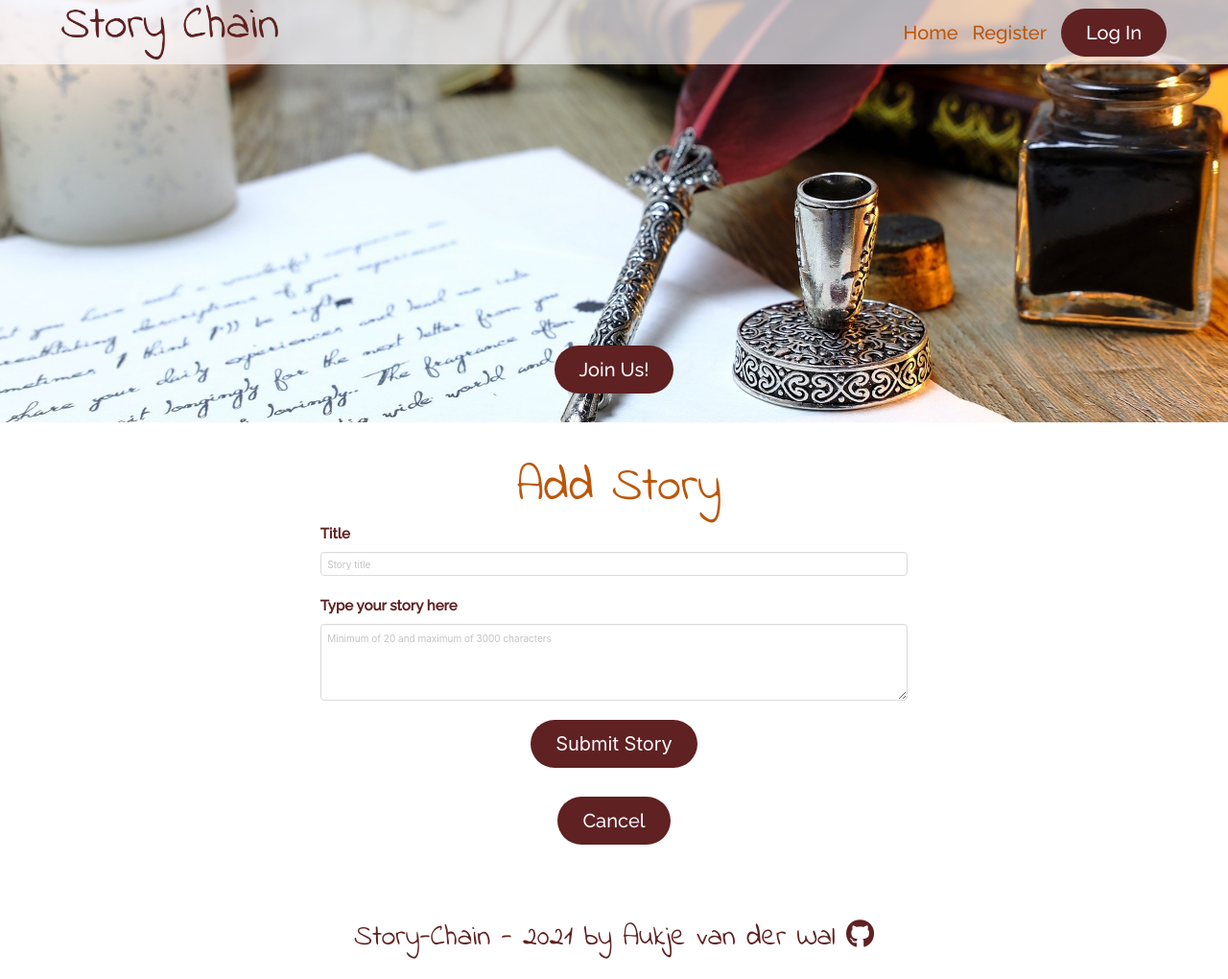
After one commit to Code-Institute-Submissions/story-chain, a Flask app: page /add/story/ in a window 1280 px wide. The commit adds this page. Shown: the whole page at 96% size. Run offline with Flask 2, Linux system fonts and the light colour scheme; some libraries are stand-ins or nearby versions.

Commit message:
Minor css to chaincard and addstory

```diff
--- a/app.py
+++ b/app.py
@@ -243,8 +243,9 @@
             "story_title": request.form.get("story_title"),
             "story_content": request.form.get("story_content"),
             "author": session["user"],
-            "created_on": date_created
-            # "story_chains": []
+            "created_on": date_created,
+            "story_chains": [],
+            "edited": False
         }
         stories_coll.insert_one(story)
         flash("Story Successfully Added")
@@ -267,12 +268,14 @@
             "story_title": request.form.get("story_title"),
             "story_content": request.form.get("story_content"),
             "author": session["user"],
-            "created_on": created_on
+            "created_on": created_on,
+            "story_chains": [],
+            "edited": True
         }
         stories_coll.update({"_id": ObjectId(story_id)}, submit)
         flash("Edit story succesfull")
         return redirect(url_for("read_story",
-                                story_id=story_id))
+                                story_id=story_id, edited=True))
 
     story = stories_coll.find_one({"_id": ObjectId(story_id)})
     return render_template("pages/story.html",
--- a/templates/components/cards/chaincard.html
+++ b/templates/components/cards/chaincard.html
@@ -3,10 +3,10 @@
 <div class="card is-fullwidth mb-5">
 	<header class="card-header has-icon-left">
         <i class="fas fa-feather-alt"></i>
-	    <p class="card-header-title">Chains</p>
+	    <p class="card-header-title">Chain added by: {{ chain.author }}</p>
     </header>
     <div class="card-content">
-        <p class="author-title">{{ chain.author}} on {{ chain.created_on }} </p>
+        <p class="author-title">created on {{ chain.created_on }} </p>
         <p class="content-text">
                 {{ chain.chain_content }}
         </p>
--- /dev/null
+++ b/templates/components/forms/addstory.html
@@ -0,0 +1,21 @@
+<form method="POST" action="{{ url_for('add_story') }}">
+    <div class="field">
+        <label class="label">Title</label>
+        <div class="control">
+            <input id="story_title" name="story_title" type="text" placeholder="Story title" class="input" required>
+        </div>
+    </div>
+    <div class="field">
+        <label class="label">Type your story here</label>
+        <div class="control">
+            <textarea class="textarea" id="story_content" name="story_content" placeholder="Minimum of 20 and maximum of 3000 characters" minlength="20" maxlength="3000" validate required></textarea>
+        </div>
+    </div>
+    <div class="field has-text-centered mt-2">
+        <p class="control">
+            <button type="submit" placeholder="Submit Story" class="button is-rounded is-info is-inverted mb-6" name="action" aria-label="Submit story">Submit Story
+            </button>
+        </p>
+        <a href="{{url_for('home')}}" class="button is-rounded is-info is-inverted mb-6" aria-label="Cancel">Cancel</a>
+    </div>
+</form>
```
